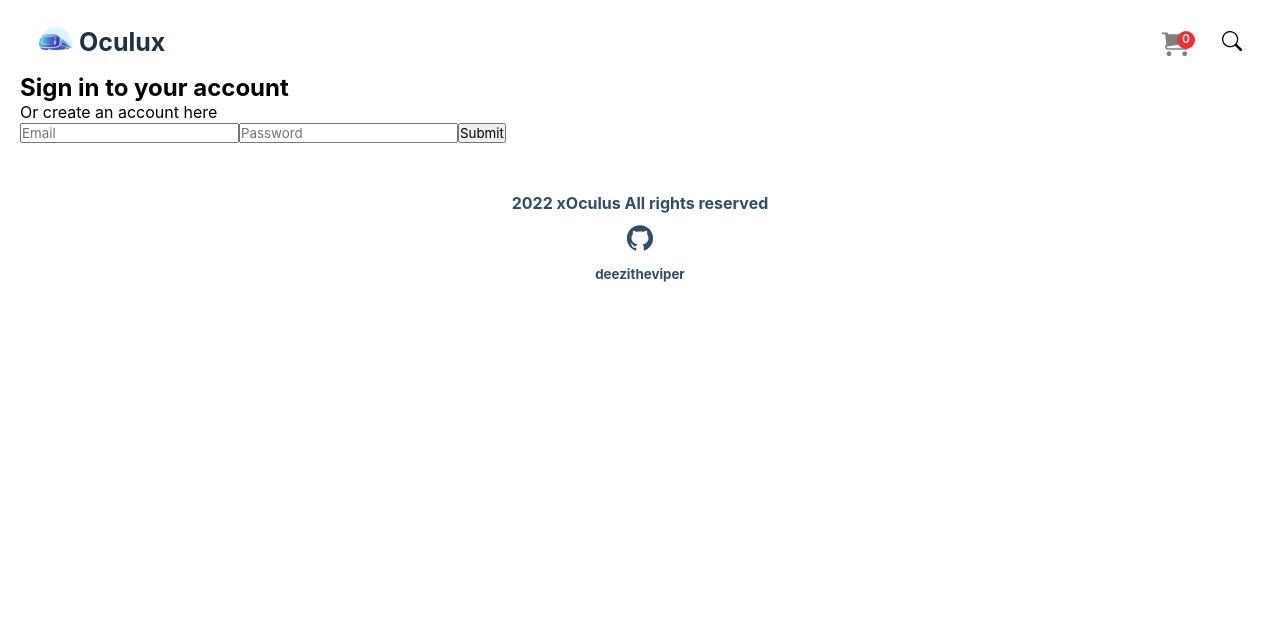
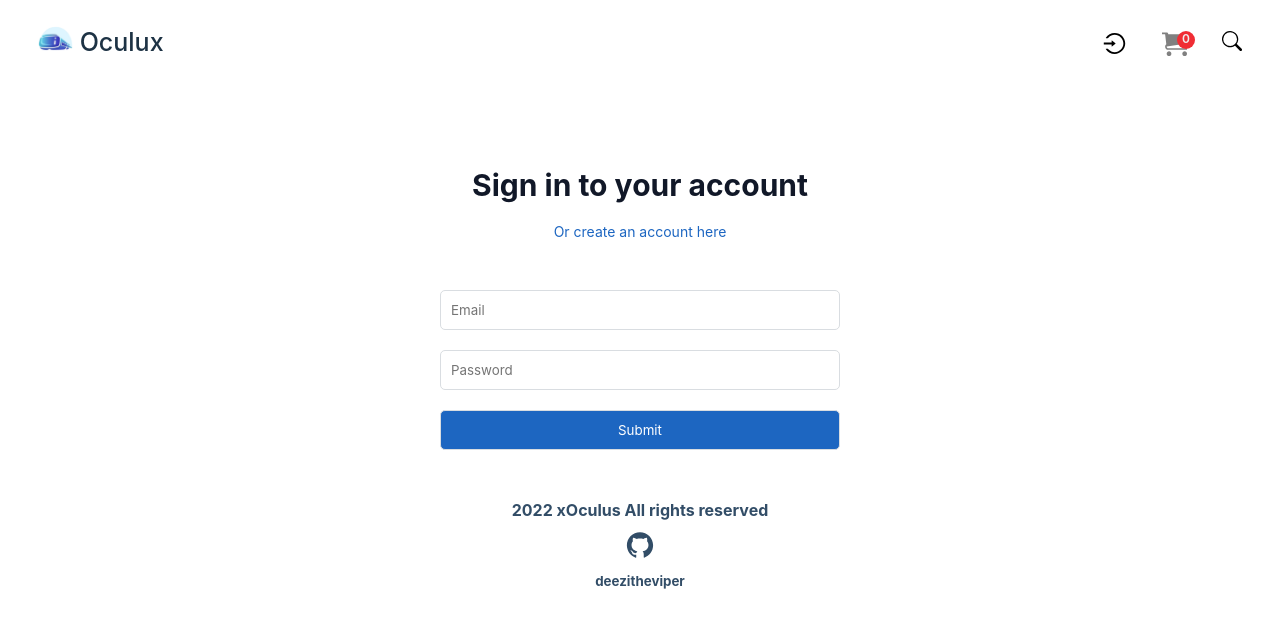
Before and after one commit to deezicypher/xOculus-NextJS-Sanity, a Next.js app in the folder ecomm_nextjs/: page /auth/Login in a window 1280 px wide. Shown: the top 628 px of the page. Built offline with nearby package versions, Linux system fonts and the light colour scheme; no server answers.

Commit message:
login and register pages

```diff
--- a/ecomm_nextjs/components/Navbar.js
+++ b/ecomm_nextjs/components/Navbar.js
@@ -5,6 +5,7 @@ import Image from 'next/image'
 import {Cart} from './index';
 import { useStateContext } from '../context/stateContext';
 import {BsSearch} from 'react-icons/bs';
+import {AiOutlineLogin} from 'react-icons/ai';
 import Search from './Search';
 
 
@@ -19,6 +20,8 @@ const Navbar = () => {
         </Link>
       </p>
 <div className='action-btn'>
+  <Link href="/auth/Login"> <AiOutlineLogin className="login-icon" fontSize={25} /></Link>
+
       <button type='button' className='cart-icon' onClick={() => setShowCart(true)} >
           <ImCart/>
           <span className='cart-item-qty'>{totalQuantities}</span>
--- a/ecomm_nextjs/styles/globals.css
+++ b/ecomm_nextjs/styles/globals.css
@@ -1,3 +1,5 @@
+
+
 html,
 body, * {
   padding: 0;
@@ -67,7 +69,7 @@ width: 100%;
 .logo{
   color: #1d3244;
   font-size: 25px;
-  font-weight: 700;
+  font-weight: 500;
   margin-bottom: 10px;
 }
 .action-btn{
@@ -80,6 +82,9 @@ width: 100%;
 .search-icon{
   font-size: 20px;
   transition: transform .4s ease;
+}
+.search-icon:hover{
+  transform: scale(1.1,1.1);
 }
 
 .search-heading{
@@ -179,6 +184,15 @@ width: 100%;
 }
 .cart-icon:hover{
   transform: scale(1.1,1.1);
+
+}
+.login-icon{
+  transition: transform .4s ease;
+  position: relative;
+}
+
+.login-icon:hover{
+    transform: scale(1.1,1.1);
 }
 .cart-item-qty{
   position: absolute;
@@ -297,7 +311,53 @@ width: 100%;
   opacity: 95%;
 }
 
+.auth-form{
+  display: flex;
+  flex-direction: column;
+  justify-content: center;
+  align-items: center;
+  margin-top: 100px;
+  gap: 50px;
+}
+.auth-form .form-heading{
+  text-align: center;
+}
+.form-heading h2{
+  margin-bottom: 20px;
+  color: #111828;
+  font-size: 30px;
+}
+.form-heading p{
+  color: #1d66c1;
+  font-size: 14px;
+}
+.auth-form form{
+  display: flex;
+  flex-direction: column;
+  gap: 20px;
+}
+.auth-form form input{
+  width: 400px;
+  height: 40px;
+  padding: 0px 10px;
+  border-radius: 5px;
+  border: 1px solid #d9dde1;
 
+}
+.form-error{
+  text-align: center;
+  font-size: 14px;
+  color: rgb(210, 30, 48);
+  margin-bottom: -5px;
+}
+.auth-form form input:focus-visible{
+  border: 1px solid #d9dde1;
+}
+
+.form-btn{
+  background-color: #1d66c1;
+  color: #ffffff;
+}
 .desc{
 position: absolute;
 right: 10%;
```
Also changed, not shown: ecomm_nextjs/package.json (+6 -1 lines), 2 other files (tests, documents, lock files or other folders).
